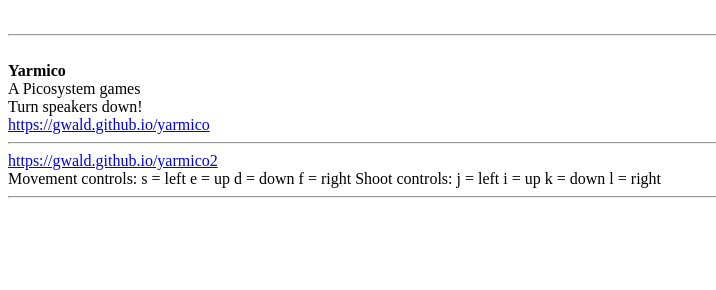
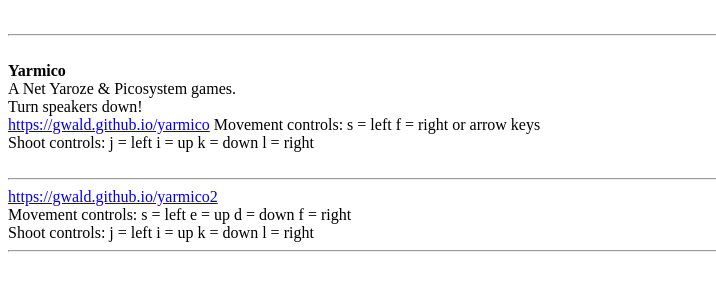
Before and after one commit to gwald/gwald.github.com, a plain HTML site: page index.html in a window 1280 px wide. Shown: the whole page, without its empty margins (0-716 px from the left). Drawn offline with Linux system fonts and the light colour scheme.

Commit message:
Update index.html

```diff
--- a/index.html
+++ b/index.html
@@ -6,13 +6,14 @@
       <BR>
     <B>Yarmico</B>
 <br>
-A Picosystem games
+A Net Yaroze & Picosystem games.
 <br>
 Turn speakers down!
 <br>
     <a href="https://gwald.github.io/yarmico">https://gwald.github.io/yarmico</a>
 
-
+    Movement controls: s = left  f = right or arrow keys<BR>
+Shoot controls: j = left i = up k = down l = right<BR>
     <BR>
 
    <hr>
@@ -20,8 +21,8 @@ Turn speakers down!
 
 
     <BR>
-Movement controls: s = left e = up d = down f = right
-Shoot controls: j = left i = up k = down l = right
+Movement controls: s = left e = up d = down f = right<BR>
+Shoot controls: j = left i = up k = down l = right<BR>
 
     <HR>
       <BR>
```
